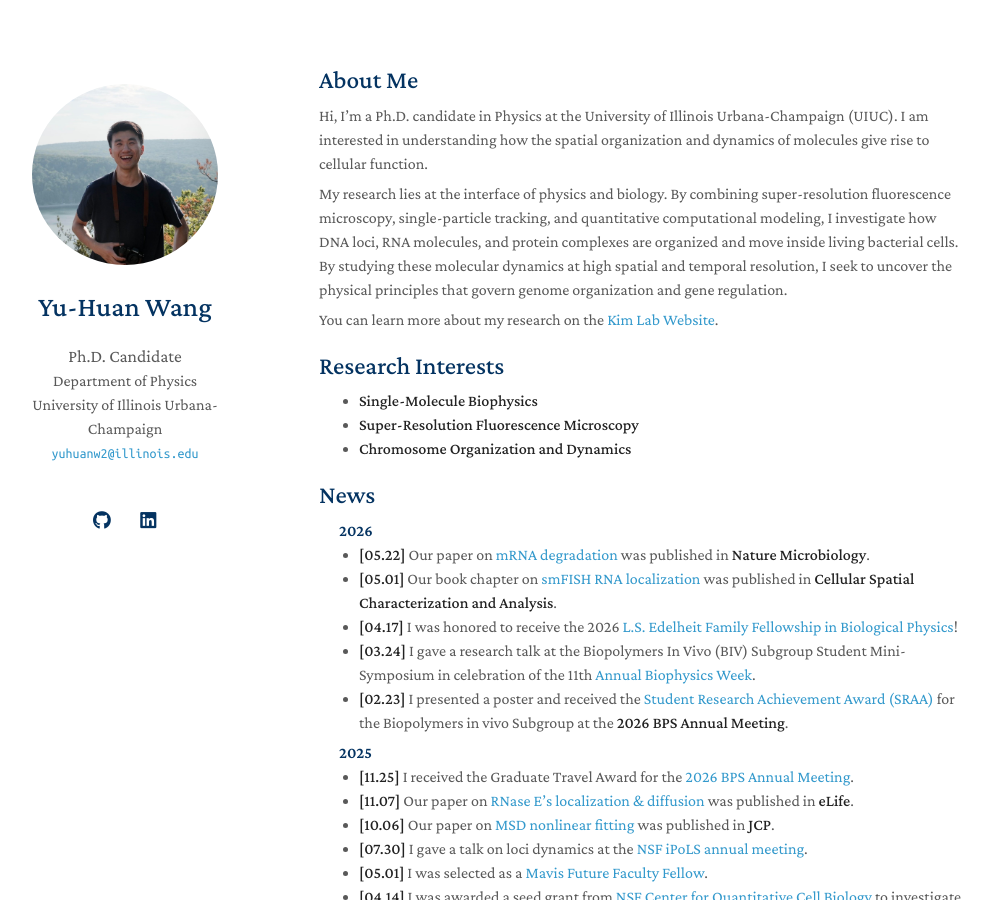
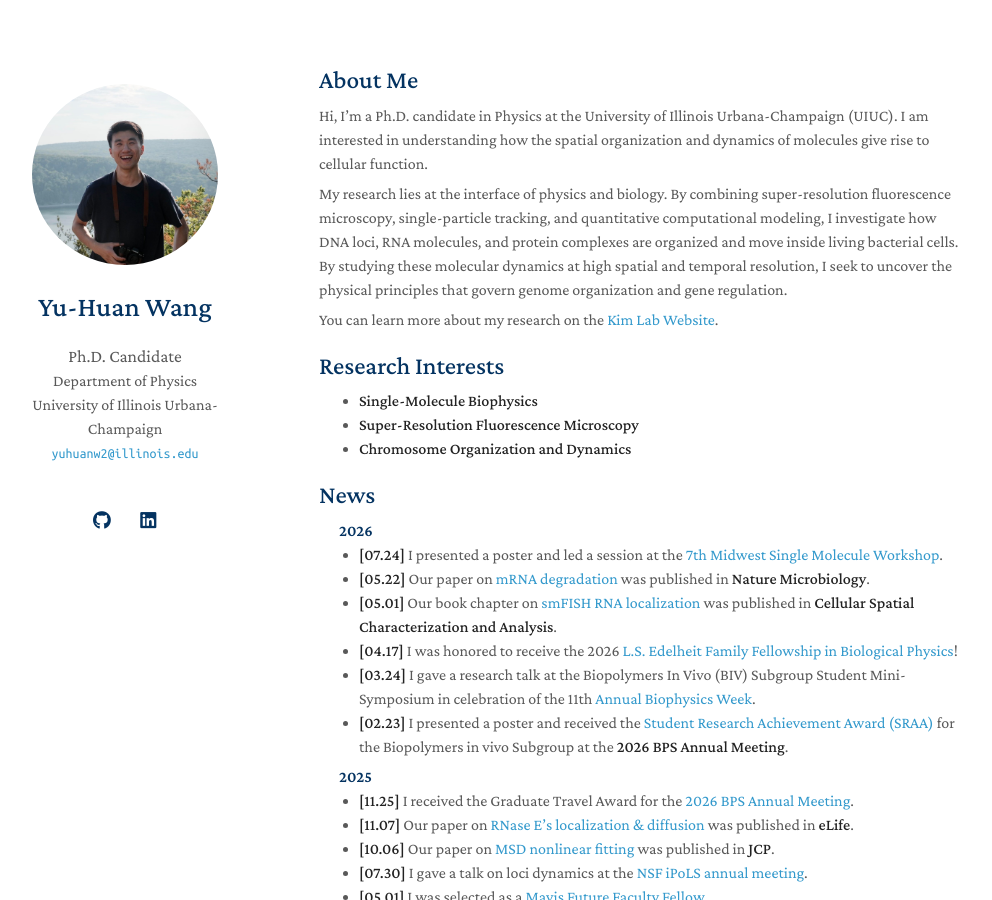
Before and after one commit to wangyh1949/wangyh1949.github.io, a Jekyll site: the page built from index.md, in a window 1280 px wide and 900 px high. Shown: the whole window, without its empty margins (151-1143 px from the left). Built offline with Jekyll 4.4.1, drawn with Linux system fonts in a browser that asks for light colours; a style sheet for code colours, icons or effects is not loaded.

Commit message:
update news

```diff
--- a/index.md
+++ b/index.md
@@ -19,6 +19,7 @@ You can learn more about my research on the [Kim Lab Website](https://www.sjkiml
 ## News
 
 #### 2026
+- **[07.24]** I presented a poster and led a session at the [7th Midwest Single Molecule Workshop](https://emails.illinois.edu/newsletter/36/393544136.html).
 - **[05.22]** Our paper on [mRNA degradation](https://www.nature.com/articles/s41564-026-02374-8) was published in **Nature Microbiology**.
 - **[05.01]** Our book chapter on [smFISH RNA localization](https://link.springer.com/protocol/10.1007/978-1-0716-5027-1_9) was published in **Cellular Spatial Characterization and Analysis**.
 - **[04.17]** I was honored to receive the 2026 [L.S. Edelheit Family Fellowship in Biological Physics](https://physics.illinois.edu/people/honors-and-awards/graduate-awards)!
```
